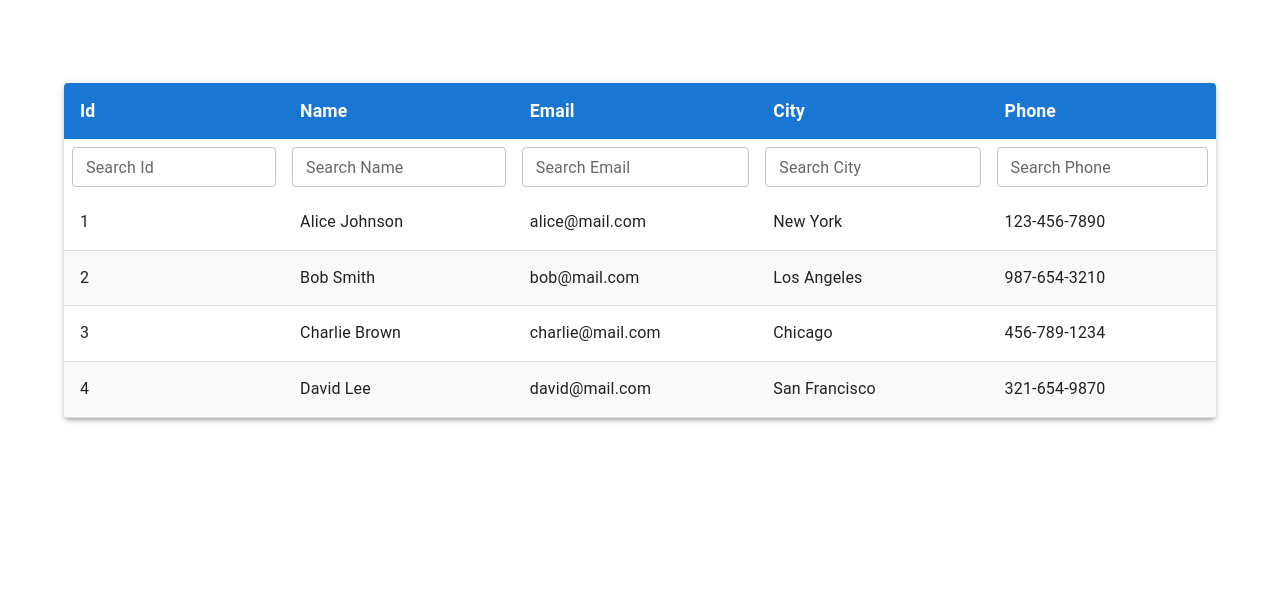
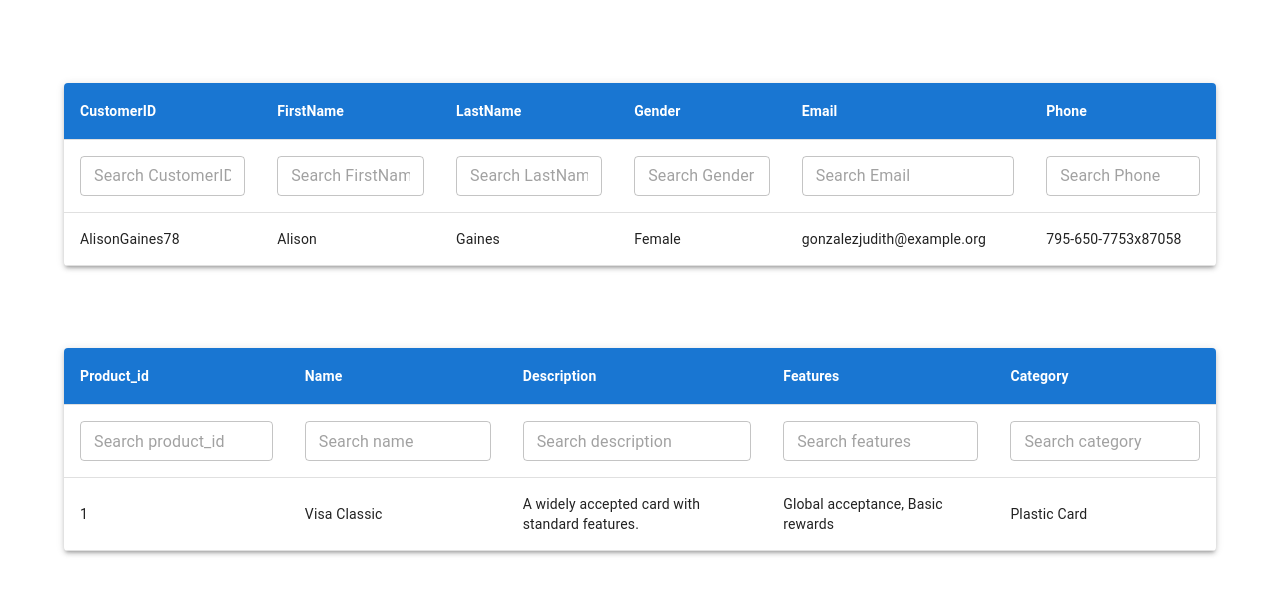
Before and after one commit to NiketBahety/TechnologyHackathonUI, a React (Create React App) app: page / in a window 1280 px wide. Shown: the top 594 px of the page. Built offline with nearby package versions, Linux system fonts and the light colour scheme.

Commit message:
Added API endpoints

```diff
--- a/package.json
+++ b/package.json
@@ -11,6 +11,7 @@
     "@testing-library/jest-dom": "^6.6.3",
     "@testing-library/react": "^16.2.0",
     "@testing-library/user-event": "^13.5.0",
+    "axios": "^1.8.4",
     "react": "^19.0.0",
     "react-dom": "^19.0.0",
     "react-router-dom": "^7.4.0",
--- a/src/App.js
+++ b/src/App.js
@@ -1,6 +1,7 @@
 import { BrowserRouter as Router, Route, Routes } from "react-router-dom";
 import CustomerTable from "./components/CustomerTable";
 import CustomerInsights from "./components/CustomerInsights";
+import ProductInsights from "./components/ProductInsights";
 
 function App() {
   return (
@@ -8,6 +9,7 @@ function App() {
       <Routes>
         <Route path="/" element={<CustomerTable />} />
         <Route path="/customer/:id" element={<CustomerInsights />} />
+        <Route path="/product/:id" element={<ProductInsights />} />
       </Routes>
     </Router>
   );
--- /dev/null
+++ b/src/api.js
@@ -0,0 +1,45 @@
+import axios from "axios";
+
+const API_URL = "https://api-url.com";
+
+export const getAllCustomers = async () => {
+  try {
+    const response = await axios.get(`${API_URL}/all_customers_data`);
+    return response.data;
+  } catch (error) {
+    console.error("Error fetching customers:", error);
+    return [];
+  }
+};
+
+export const getAllProducts = async () => {
+  try {
+    const response = await axios.get(`${API_URL}/all_products_data`);
+    return response.data;
+  } catch (error) {
+    console.error("Error fetching products:", error);
+    return [];
+  }
+};
+
+export const getCustomerInfo = async (id) => {
+  try {
+    const response = await axios.get(`${API_URL}/customer_data/${id}`);
+    return response.data;
+  } catch (error) {
+    console.error("Error fetching customer info:", error);
+    return [];
+  }
+};
+
+export const getRecommendations = async (id) => {
+  try {
+    const response = await axios.get(
+      `${API_URL}/product_recommendations/${id}`
+    );
+    return response.data;
+  } catch (error) {
+    console.error("Error fetching recommendations:", error);
+    return [];
+  }
+};
--- a/src/components/CustomerInfo.jsx
+++ b/src/components/CustomerInfo.jsx
@@ -29,6 +29,16 @@ const CustomerInfo = ({ customerData }) => {
         <InfoCard title="Age" value={customerData.customerAge} />
         <InfoCard title="Gender" value={customerData.gender} />
       </Grid>
+
+      <Typography
+        variant="body1"
+        sx={{
+          fontSize: "1.3rem",
+          my: 2,
+        }}
+      >
+        {customerData.summary}
+      </Typography>
     </Container>
   );
 };
--- a/src/components/CustomerTable.jsx
+++ b/src/components/CustomerTable.jsx
@@ -1,4 +1,4 @@
-import React, { useState } from "react";
+import React, { useEffect, useState } from "react";
 import { useTheme } from "@mui/material/styles";
 import {
   TextField,
@@ -14,55 +14,63 @@ import {
   Tooltip,
 } from "@mui/material";
 import { useNavigate } from "react-router-dom";
+import { getAllCustomers, getAllProducts } from "../api";
 
-const CustomerTable = () => {
+const CustomerProductTables = () => {
   const navigate = useNavigate();
   const theme = useTheme();
 
-  const [customers] = useState([
+  const [customers, setCustomers] = useState([
     {
-      id: 1,
-      name: "Alice Johnson",
-      email: "alice@mail.com",
-      city: "New York",
-      phone: "123-456-7890",
-    },
-    {
-      id: 2,
-      name: "Bob Smith",
-      email: "bob@mail.com",
-      city: "Los Angeles",
-      phone: "987-654-3210",
-    },
-    {
-      id: 3,
-      name: "Charlie Brown",
-      email: "charlie@mail.com",
-      city: "Chicago",
-      phone: "456-789-1234",
-    },
-    {
-      id: 4,
-      name: "David Lee",
-      email: "david@mail.com",
-      city: "San Francisco",
-      phone: "321-654-9870",
+      CustomerID: "AlisonGaines78",
+      FirstName: "Alison",
+      LastName: "Gaines",
+      Gender: "Female",
+      Email: "gonzalezjudith@example.org",
+      Phone: "795-650-7753x87058",
     },
   ]);
 
+  const [products, setProducts] = useState([
+    {
+      product_id: "1",
+      name: "Visa Classic",
+      description: "A widely accepted card with standard features.",
+      features: "Global acceptance, Basic rewards",
+      category: "Plastic Card",
+    },
+  ]);
+
+  // useEffect(() => {
+  //   const getData = async () => {
+  //     const customerData = await getAllCustomers();
+  //     const productData = await getAllProducts();
+  //     setCustomers(customerData);
+  //     setProducts(productData);
+  //   };
+
+  //   getData();
+  // }, []);
+
   const [searchQuery, setSearchQuery] = useState({
-    id: "",
-    name: "",
-    email: "",
-    city: "",
-    phone: "",
+    CustomerID: "",
+    FirstName: "",
+    LastName: "",
+    Gender: "",
+    Email: "",
+    Phone: "",
   });
 
-  const handleSearchChange = (e, column) => {
-    setSearchQuery({
-      ...searchQuery,
-      [column]: e.target.value,
+  const [productSearchQuery, setProductSearchQuery] = useState({
+    product_id: "",
+    name: "",
+    description: "",
+    features: "",
+    category: "",
   });
+
+  const handleSearchChange = (e, column, setSearch) => {
+    setSearch((prev) => ({ ...prev, [column]: e.target.value }));
   };
 
   const filteredCustomers = customers.filter((customer) =>
@@ -70,12 +78,25 @@ const CustomerTable = () => {
       customer[column]
         .toString()
         .toLowerCase()
-        .startsWith(searchQuery[column].toLowerCase())
+        .includes(searchQuery[column].toLowerCase())
     )
   );
 
-  const handleRowClick = (id) => {
-    navigate(`/customer/${id}`);
+  const filteredProducts = products.filter((product) =>
+    Object.keys(productSearchQuery).every((column) =>
+      product[column]
+        .toString()
+        .toLowerCase()
+        .includes(productSearchQuery[column].toLowerCase())
+    )
+  );
+
+  const handleRowClick = (CustomerID) => {
+    navigate(`/customer/${CustomerID}`);
+  };
+
+  const handleProductRowClick = (id) => {
+    navigate(`/product/${id}`);
   };
 
   return (
@@ -87,90 +108,162 @@ const CustomerTable = () => {
       >
         Customer Table
       </Typography>
-
-      <TableContainer component={Paper} sx={{ boxShadow: 3 }}>
-        <Table>
+      <TableContainer
+        component={Paper}
+        sx={{
+          boxShadow: 3,
+          mb: 4,
+          maxHeight: 400,
+          overflow: "auto",
+          scrollbarWidth: "none",
+          "&::-webkit-scrollbar": { display: "none" },
+        }}
+      >
+        <Table stickyHeader>
           <TableHead>
             <TableRow>
-              {["id", "name", "email", "city", "phone"].map((column) => (
+              {[
+                "CustomerID",
+                "FirstName",
+                "LastName",
+                "Gender",
+                "Email",
+                "Phone",
+              ].map((column) => (
                 <TableCell
                   key={column}
                   sx={{
                     fontWeight: "bold",
                     backgroundColor: theme.palette.primary.main,
                     color: "white",
-                    fontSize: "1.1rem",
-                    border: "none",
                   }}
                 >
                   {column.charAt(0).toUpperCase() + column.slice(1)}
                 </TableCell>
               ))}
             </TableRow>
-            <TableRow sx={{ backgroundColor: "#fff" }}>
-              {["id", "name", "email", "city", "phone"].map((column) => (
-                <TableCell key={column} sx={{ padding: "8px", border: "none" }}>
+            <TableRow>
+              {[
+                "CustomerID",
+                "FirstName",
+                "LastName",
+                "Gender",
+                "Email",
+                "Phone",
+              ].map((column) => (
+                <TableCell key={column}>
                   <TextField
-                    label={`Search ${
-                      column.charAt(0).toUpperCase() + column.slice(1)
-                    }`}
-                    variant="outlined"
                     size="small"
                     fullWidth
+                    placeholder={`Search ${column}`}
                     value={searchQuery[column]}
-                    onChange={(e) => handleSearchChange(e, column)}
-                    sx={{ width: "100%", fontSize: "1rem" }}
+                    onChange={(e) =>
+                      handleSearchChange(e, column, setSearchQuery)
+                    }
                   />
                 </TableCell>
               ))}
             </TableRow>
           </TableHead>
           <TableBody>
-            {filteredCustomers.length > 0 ? (
-              filteredCustomers.map((customer) => (
-                <Tooltip key={customer.id} title="View Insights" arrow>
+            {filteredCustomers.map((customer) => (
+              <Tooltip key={customer.CustomerID} title="View Insights" arrow>
                 <TableRow
                   sx={{
-                      "&:nth-of-type(even)": { backgroundColor: "#f9f9f9" },
-                      "&:hover": {
-                        backgroundColor: "#e0e0e0",
                     cursor: "pointer",
-                      },
+                    "&:hover": { backgroundColor: theme.palette.action.hover },
                   }}
-                    onClick={() => handleRowClick(customer.id)}
+                  onClick={() => handleRowClick(customer.CustomerID)}
                 >
-                    <TableCell sx={{ fontSize: "1rem" }}>
-                      {customer.id}
-                    </TableCell>
-                    <TableCell sx={{ fontSize: "1rem" }}>
-                      {customer.name}
-                    </TableCell>
-                    <TableCell sx={{ fontSize: "1rem" }}>
-                      {customer.email}
-                    </TableCell>
-                    <TableCell sx={{ fontSize: "1rem" }}>
-                      {customer.city}
-                    </TableCell>
-                    <TableCell sx={{ fontSize: "1rem" }}>
-                      {customer.phone}
-                    </TableCell>
+                  {Object.values(customer).map((value, index) => (
+                    <TableCell key={index}>{value}</TableCell>
+                  ))}
                 </TableRow>
               </Tooltip>
-              ))
-            ) : (
-              <TableRow>
-                <TableCell
-                  colSpan={5}
+            ))}
+          </TableBody>
+        </Table>
+      </TableContainer>
+
+      <Typography
+        variant="h4"
+        gutterBottom
+        sx={{ color: "white", textAlign: "center", fontSize: "2rem" }}
+      >
+        Product Table
+      </Typography>
+      <TableContainer
+        component={Paper}
         sx={{
-                    textAlign: "center",
-                    padding: "16px",
-                    fontSize: "1rem",
+          boxShadow: 3,
+          mb: 4,
+          maxHeight: 400,
+          overflow: "scroll",
+          scrollbarWidth: "none",
+          "&::-webkit-scrollbar": { display: "none" },
         }}
       >
-                  No customers found.
+        <Table>
+          <TableHead>
+            <TableRow>
+              {[
+                "product_id",
+                "name",
+                "description",
+                "features",
+                "category",
+              ].map((column) => (
+                <TableCell
+                  key={column}
+                  sx={{
+                    fontWeight: "bold",
+                    backgroundColor: theme.palette.primary.main,
+                    color: "white",
+                  }}
+                >
+                  {column.charAt(0).toUpperCase() + column.slice(1)}
                 </TableCell>
+              ))}
             </TableRow>
-            )}
+            <TableRow>
+              {[
+                "product_id",
+                "name",
+                "description",
+                "features",
+                "category",
+              ].map((column) => (
+                <TableCell key={column}>
+                  <TextField
+                    size="small"
+                    fullWidth
+                    placeholder={`Search ${column}`}
+                    value={productSearchQuery[column]}
+                    onChange={(e) =>
+                      handleSearchChange(e, column, setProductSearchQuery)
+                    }
+                  />
+                </TableCell>
+              ))}
+            </TableRow>
+          </TableHead>
+          <TableBody>
+            {filteredProducts.map((product) => (
+              <Tooltip key={product.product_id} title="View Insights" arrow>
+                <TableRow
+                  key={product.product_id}
+                  sx={{
+                    cursor: "pointer",
+                    "&:hover": { backgroundColor: theme.palette.action.hover },
+                  }}
+                  onClick={() => handleProductRowClick(product.product_id)}
+                >
+                  {Object.values(product).map((value, index) => (
+                    <TableCell key={index}>{value}</TableCell>
+                  ))}
+                </TableRow>
+              </Tooltip>
+            ))}
           </TableBody>
         </Table>
       </TableContainer>
@@ -178,4 +271,4 @@ const CustomerTable = () => {
   );
 };
 
-export default CustomerTable;
+export default CustomerProductTables;
--- /dev/null
+++ b/src/components/ProductInsights.jsx
@@ -0,0 +1,7 @@
+import React from "react";
+
+const ProductInsights = () => {
+  return <></>;
+};
+
+export default ProductInsights;
--- a/src/components/RecommendedServices.jsx
+++ b/src/components/RecommendedServices.jsx
@@ -9,13 +9,13 @@ const RecommendedServices = ({ productRecommendations }) => {
       </Typography>
 
       <Grid2 container spacing={3}>
-        {productRecommendations.map((service, index) => (
+        {productRecommendations?.map((service, index) => (
           <Grid2 item size={{ xs: 12, sm: 6 }} key={index}>
             <Card>
               <CardContent>
-                <Typography variant="h6">{service.name}</Typography>
+                <Typography variant="h6">{service.Product_Name}</Typography>
                 <Typography variant="body2" color="textSecondary">
-                  {service.reason}
+                  {service.Reason}
                 </Typography>
               </CardContent>
             </Card>
--- a/src/components/SentimentAnalysis.jsx
+++ b/src/components/SentimentAnalysis.jsx
@@ -3,6 +3,7 @@ import { Typography, Grid2, Card, CardContent, Container } from "@mui/material";
 import SentimentBar from "./SentimentBar";
 
 const SentimentAnalysis = ({ sentiments }) => {
+  console.log(sentiments);
   return (
     <Container>
       <Typography variant="h5" color="primary" sx={{ my: 2 }}>
@@ -14,12 +15,12 @@ const SentimentAnalysis = ({ sentiments }) => {
       </Typography>
 
       <Grid2 container spacing={3}>
-        {sentiments.productSentiments.map((product, index) => (
+        {sentiments?.productSentiments?.map((product, index) => (
           <Grid2 item size={{ xs: 12, sm: 6 }} key={index}>
             <Card>
               <CardContent>
-                <Typography variant="h6">{product.name}</Typography>
-                <SentimentBar value={product.sentiment} />
+                <Typography variant="h6">{product.Product_Name}</Typography>
+                <SentimentBar value={product.Similarity} />
               </CardContent>
             </Card>
           </Grid2>
@@ -31,7 +32,7 @@ const SentimentAnalysis = ({ sentiments }) => {
       </Typography>
       <SentimentBar value={sentiments.overallSentiment} />
 
-      <Typography
+      {/* <Typography
         variant="body1"
         sx={{
           fontSize: "1.3rem",
@@ -39,7 +40,7 @@ const SentimentAnalysis = ({ sentiments }) => {
         }}
       >
         {sentiments.insights}
-      </Typography>
+      </Typography> */}
     </Container>
   );
 };
--- a/src/components/SentimentBar.jsx
+++ b/src/components/SentimentBar.jsx
@@ -2,12 +2,14 @@ import React from "react";
 import { Box, Tooltip, LinearProgress, Typography } from "@mui/material";
 
 const SentimentBar = ({ value }) => {
+  if (!value) return <></>;
+
   const getColorFromValue = (value) => {
     let red, green;
 
-    if (value < 0) {
+    if (value < 0.5) {
       red = 255;
-      green = Math.round(165 * (value + 1));
+      green = Math.round(100 + 165 * value);
     } else {
       red = Math.round(255 * (1 - value));
       green = Math.round(180 + 35 * value);
@@ -20,7 +22,7 @@ const SentimentBar = ({ value }) => {
     <Tooltip
       title={
         <Typography fontSize={16} fontWeight="bold">
-          Sentiment Score: {value.toFixed(2)}
+          Sentiment Score: {parseFloat(value).toFixed(2)}
         </Typography>
       }
       arrow
@@ -29,14 +31,14 @@ const SentimentBar = ({ value }) => {
       <Box display="flex" alignItems="center" mt={1}>
         <LinearProgress
           variant="determinate"
-          value={(value + 1) * 50} // Convert range (-1 to 1) into 0 to 100
+          value={parseFloat(value) * 100} // Convert range (-1 to 1) into 0 to 100
           sx={{
             width: "100%",
             height: 10,
             borderRadius: 5,
             backgroundColor: "#ddd",
             "& .MuiLinearProgress-bar": {
-              backgroundColor: getColorFromValue(value),
+              backgroundColor: getColorFromValue(parseFloat(value)),
             },
           }}
         />
--- a/src/components/ServiceOptimization.jsx
+++ b/src/components/ServiceOptimization.jsx
@@ -1,6 +1,6 @@
 import React from "react";
 import { Typography, Card, CardContent, Container } from "@mui/material";
-import {Grid2} from "@mui/material"; // Import Grid2 instead of Grid
+import { Grid2 } from "@mui/material"; // Import Grid2 instead of Grid
 
 const ImprovementAnalysis = ({ improvements }) => {
   return (
```
Also changed, not shown: src/components/CustomerInsights.jsx (+70 -22 lines), 1 other file (tests, documents, lock files or other folders). Lines whose indentation alone changed are shown as unchanged.
